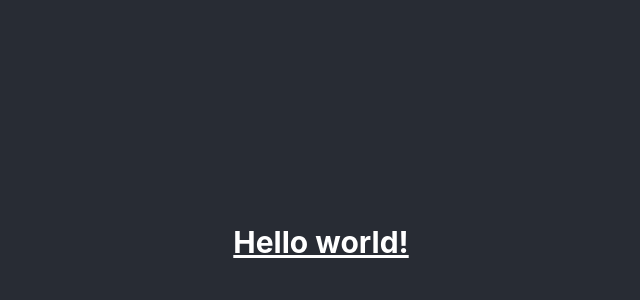
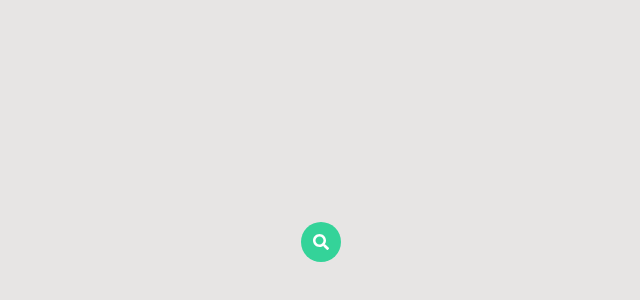
Before and after one commit to ValentinTT/g5earch, a React (Create React App) app: page / in a window 1280 px wide. Shown: the part 158-458 px from the top of the page, without its empty margins (319-959 px from the left). Built offline with nearby package versions, Linux system fonts and the light colour scheme.

Commit message:
SearchBar
First SearchBar implementation, the state might be lift up to a parent, to be use in animations (isFocus) and to make the request from a parent

```diff
--- a/src/App.css
+++ /dev/null
@@ -1,38 +0,0 @@
-.App {
-  text-align: center;
-}
-
-.App-logo {
-  height: 40vmin;
-  pointer-events: none;
-}
-
-@media (prefers-reduced-motion: no-preference) {
-  .App-logo {
-    animation: App-logo-spin infinite 20s linear;
-  }
-}
-
-.App-header {
-  background-color: #282c34;
-  min-height: 100vh;
-  display: flex;
-  flex-direction: column;
-  align-items: center;
-  justify-content: center;
-  font-size: calc(10px + 2vmin);
-  color: white;
-}
-
-.App-link {
-  color: #61dafb;
-}
-
-@keyframes App-logo-spin {
-  from {
-    transform: rotate(0deg);
-  }
-  to {
-    transform: rotate(360deg);
-  }
-}
--- a/src/App.tsx
+++ b/src/App.tsx
@@ -1,16 +1,11 @@
-
-import './App.css';
+import SearchBar from 'components/SearchBar/SearchBar'
 
 function App() {
   return (
-    <div className="App">
-      <header className="App-header">
-        <h1 className="text-3xl font-bold underline select-none">
-          Hello world!
-        </h1>
-      </header>
+    <div className='w-screen h-screen flex justify-center items-center bg-stone-200'>
+      <SearchBar />
     </div>
-  );
+  )
 }
 
-export default App;
+export default App
--- /dev/null
+++ b/src/components/SearchBar/SearchBar.tsx
@@ -0,0 +1,48 @@
+import { useState } from 'react'
+import { SearchIcon, CrossIcon } from './SearchIcon'
+
+const SearchBar = () => {
+  const [isFocus, setFocus] = useState(false)
+  const [searchText, setSearchText] = useState('')
+
+  const handleButtonClicked = () => {
+    if (!isFocus) return setFocus(true)
+    console.log(`Tenemos que buscar: ${searchText}`)
+  }
+
+  return (
+    <div>
+      <div className='flex w-auto'>
+        <div className='relative flex justify-center items-center'>
+          <input
+            type='text'
+            placeholder='Buscar'
+            className={`outline-1 outline-none ring-1 ring-emerald-400 m-0 h-10 rounded-none rounded-l-full grow text-stone-600 transition-all duration-300 ease-in-out ${
+              isFocus ? 'pl-3 w-80 opacity-100' : 'w-0 p-0 opacity-0'
+            }`}
+            onChange={(e) => setSearchText(e.target.value)}
+            value={searchText}
+          />
+          <button
+            className={`absolute right-3 text-stone-300 transition-all duration-300 ease-in-out ${
+              isFocus ? 'opacity-100' : 'opacity-0'
+            }`}
+            onClick={() => setFocus(false)}
+          >
+            <CrossIcon />
+          </button>
+        </div>
+        <button
+          className={`w-10 h-10 bg-emerald-400 ring-emerald-400 text-white flex justify-center items-center  transition-all duration-300 ease-in-out  ${
+            isFocus ? 'rounded-r-full' : 'rounded-full'
+          }`}
+          onClick={() => handleButtonClicked()}
+        >
+          <SearchIcon />
+        </button>
+      </div>
+    </div>
+  )
+}
+
+export default SearchBar
--- /dev/null
+++ b/src/components/SearchBar/SearchIcon.tsx
@@ -0,0 +1,29 @@
+export const SearchIcon = () => (
+  <svg
+    aria-hidden='true'
+    focusable='false'
+    data-prefix='fas'
+    data-icon='search'
+    className='w-4'
+    role='img'
+    xmlns='http://www.w3.org/2000/svg'
+    viewBox='0 0 512 512'
+  >
+    <path
+      fill='currentColor'
+      d='M505 442.7L405.3 343c-4.5-4.5-10.6-7-17-7H372c27.6-35.3 44-79.7 44-128C416 93.1 322.9 0 208 0S0 93.1 0 208s93.1 208 208 208c48.3 0 92.7-16.4 128-44v16.3c0 6.4 2.5 12.5 7 17l99.7 99.7c9.4 9.4 24.6 9.4 33.9 0l28.3-28.3c9.4-9.4 9.4-24.6.1-34zM208 336c-70.7 0-128-57.2-128-128 0-70.7 57.2-128 128-128 70.7 0 128 57.2 128 128 0 70.7-57.2 128-128 128z'
+    ></path>
+  </svg>
+)
+
+export const CrossIcon = () => (
+  <svg
+    xmlns='http://www.w3.org/2000/svg'
+    className='w-2.5'
+    height='329pt'
+    viewBox='0 0 329.26933 329'
+    width='329pt'
+  >
+    <path d='m194.800781 164.769531 128.210938-128.214843c8.34375-8.339844 8.34375-21.824219 0-30.164063-8.339844-8.339844-21.824219-8.339844-30.164063 0l-128.214844 128.214844-128.210937-128.214844c-8.34375-8.339844-21.824219-8.339844-30.164063 0-8.34375 8.339844-8.34375 21.824219 0 30.164063l128.210938 128.214843-128.210938 128.214844c-8.34375 8.339844-8.34375 21.824219 0 30.164063 4.15625 4.160156 9.621094 6.25 15.082032 6.25 5.460937 0 10.921875-2.089844 15.082031-6.25l128.210937-128.214844 128.214844 128.214844c4.160156 4.160156 9.621094 6.25 15.082032 6.25 5.460937 0 10.921874-2.089844 15.082031-6.25 8.34375-8.339844 8.34375-21.824219 0-30.164063zm0 0' />
+  </svg>
+)
--- a/src/index.css
+++ b/src/index.css
@@ -2,11 +2,13 @@
 @tailwind components;
 @tailwind utilities;
 
+/* https://www.hacksoft.io/blog/using-multiple-font-files-the-right-way */
 body {
   margin: 0;
   font-family: -apple-system, BlinkMacSystemFont, 'Segoe UI', 'Roboto', 'Oxygen',
     'Ubuntu', 'Cantarell', 'Fira Sans', 'Droid Sans', 'Helvetica Neue',
     sans-serif;
+  font-weight: 400;
   -webkit-font-smoothing: antialiased;
   -moz-osx-font-smoothing: grayscale;
 }
--- a/src/index.tsx
+++ b/src/index.tsx
@@ -1,17 +1,19 @@
-import React from 'react';
-import ReactDOM from 'react-dom';
-import './index.css';
-import App from './App';
-import reportWebVitals from './reportWebVitals';
+import React from 'react'
+import { createRoot } from 'react-dom/client'
+import './index.css'
+import App from './App'
+import reportWebVitals from './reportWebVitals'
 
-ReactDOM.render(
+const rootElement = document.getElementById('root')
+if (!rootElement) throw new Error('Failed to find the root element')
+const root = createRoot(rootElement)
+root.render(
   <React.StrictMode>
     <App />
-  </React.StrictMode>,
-  document.getElementById('root')
-);
+  </React.StrictMode>)
+
 
 // If you want to start measuring performance in your app, pass a function
 // to log results (for example: reportWebVitals(console.log))
 // or send to an analytics endpoint. Learn more: https://bit.ly/CRA-vitals
-reportWebVitals();
+reportWebVitals()
```
Also changed, not shown: tsconfig.json (+2 -8 lines).
